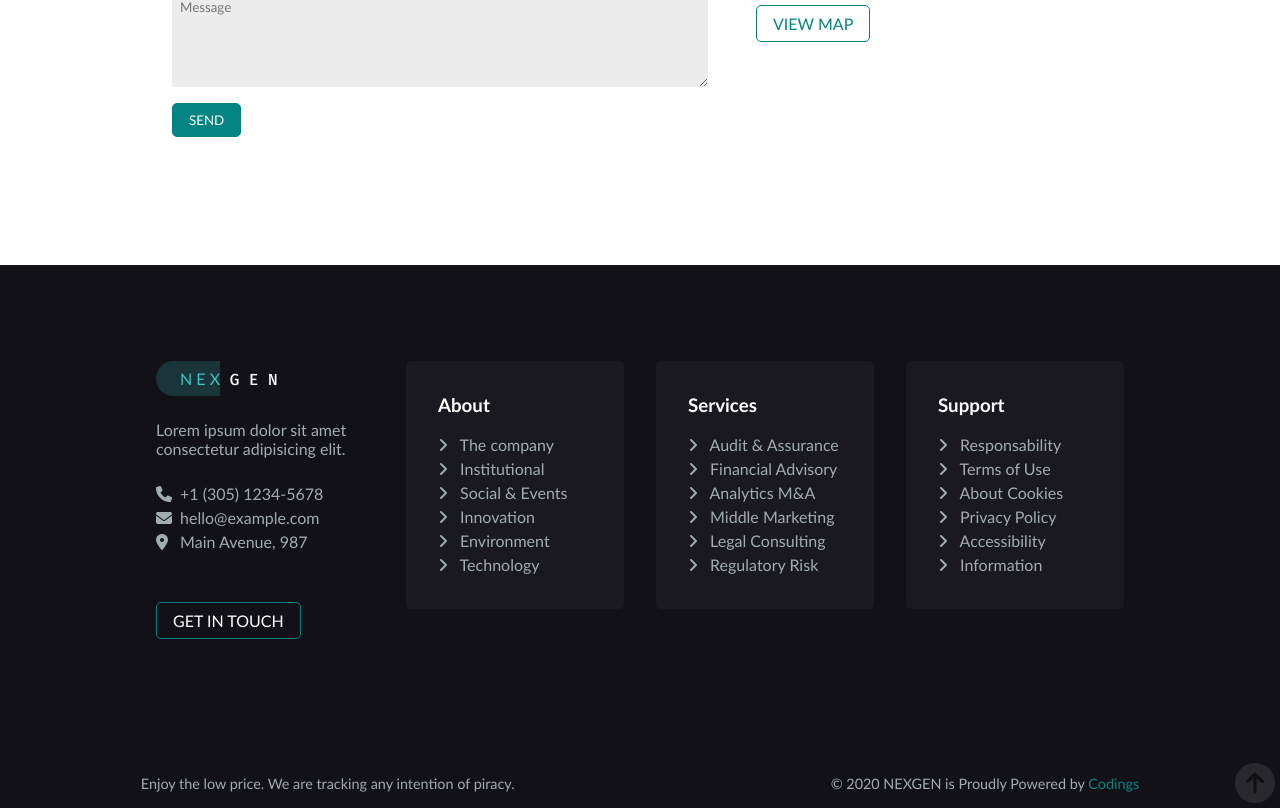
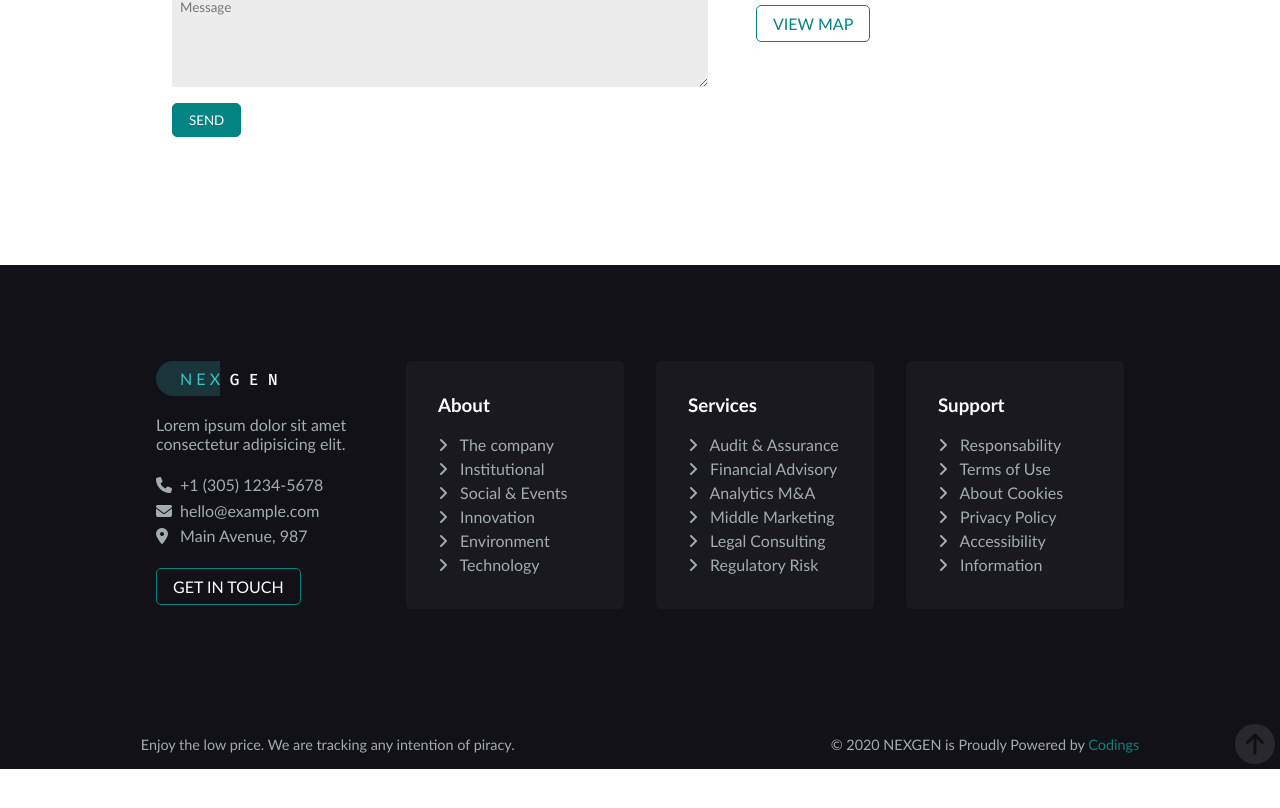
Before and after one commit to andrea-prina/proj-html-vuejs, a Vue app: page / in a window 1280 px wide. Shown: the part 4987-5795 px from the top of the page. After the commit the page ends 5756 px from the top, so only its background shows below. Built offline with nearby package versions, Linux system fonts and the light colour scheme.

Commit message:
feat(Footer): Change info margins to follow reference

```diff
--- a/src/components/structure/footer/Footer.vue
+++ b/src/components/structure/footer/Footer.vue
@@ -189,13 +189,13 @@ export default {
 
     .footer-info {
 
-        p, ul, a {
+        p, a {
 
-            margin: 1.5rem 0rem;
+            margin: 1.2rem 0rem;
         }
 
         ul {
-            line-height: 1.5rem;
+            line-height: 1.6rem;
         }
     }
 
```
